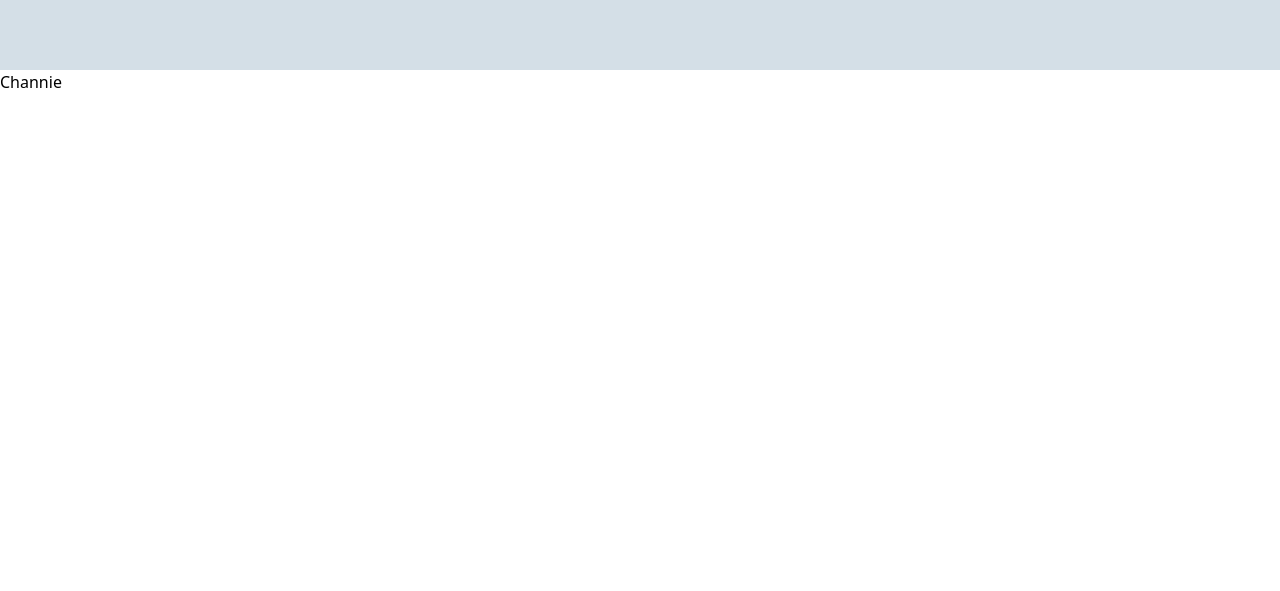
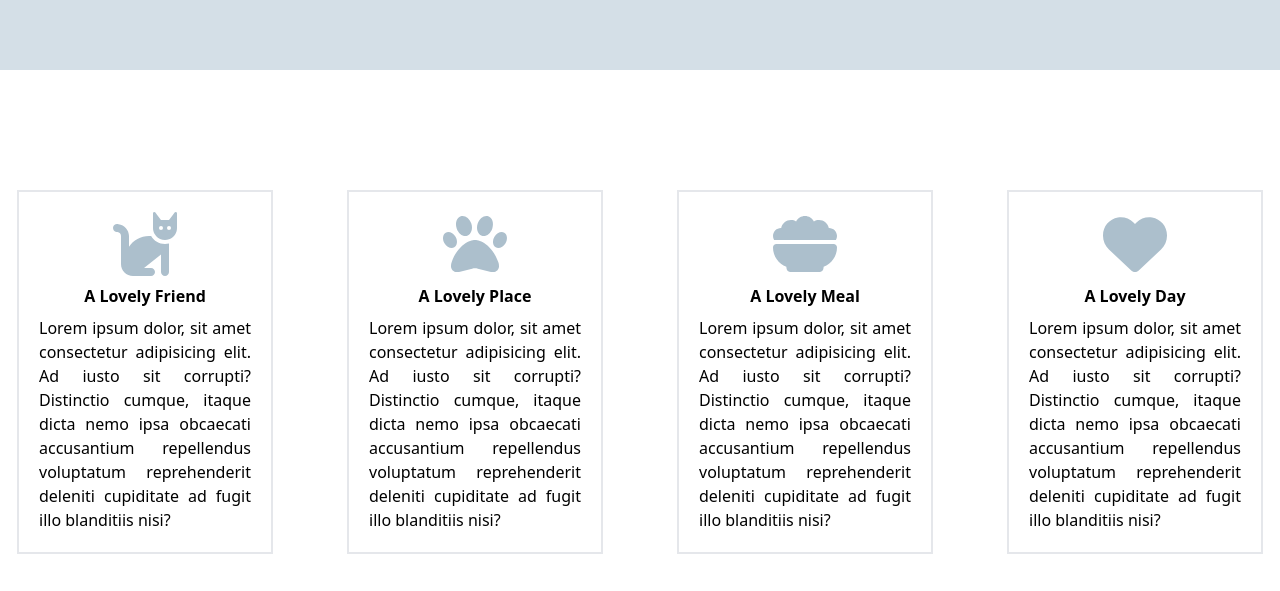
Before and after one commit to demetgas/tailwind-vue-project, a Vue app: page / in a window 1280 px wide. Shown: the part 3105-3696 px from the top of the page. Before the commit the page ends 3199 px from the top, so only its background shows below. Built offline with nearby package versions, Linux system fonts and the light colour scheme.

Commit message:
whatwedo

```diff
--- a/src/components/WhatWeDo.vue
+++ b/src/components/WhatWeDo.vue
@@ -1,8 +1,89 @@
 <template>
-  <div>Channie</div>
+  <div className="max-w-[100%] lg:h-[30svh] md:h-[50svh] mt-20">
+    <div className="grid lg:grid-cols-4 md:grid-cols-2 sm:grid-cols-1 gap-10">
+      <div
+        className="mx-auto border-2 m-10 lg:w-[20svw] md:w-[20svh] sm:w-[40svw] h-auto p-5 flex flex-col items-center hover:scale-110 transition-all delay-75 cursor-pointer"
+      >
+        <font-awesome-icon class="text-babyblue2" size="4x" :icon="faCat" />
+
+        <h2 className="text-center font-bold m-2">A Lovely Friend</h2>
+        <p className="text-center text-justify">
+          Lorem ipsum dolor, sit amet consectetur adipisicing elit. Ad iusto sit
+          corrupti? Distinctio cumque, itaque dicta nemo ipsa obcaecati
+          accusantium repellendus voluptatum reprehenderit deleniti cupiditate
+          ad fugit illo blanditiis nisi?
+        </p>
+      </div>
+      <div
+        className="mx-auto border-2 m-10 lg:w-[20svw] md:w-[280px] sm:w-[40svw] h-auto p-5 flex flex-col items-center hover:scale-110 transition-all delay-75 cursor-pointer"
+      >
+        <font-awesome-icon class="text-babyblue2" size="4x" :icon="faPaw" />
+        <h2 className="text-center font-bold m-2">A Lovely Place</h2>
+        <p className="text-center text-justify">
+          Lorem ipsum dolor, sit amet consectetur adipisicing elit. Ad iusto sit
+          corrupti? Distinctio cumque, itaque dicta nemo ipsa obcaecati
+          accusantium repellendus voluptatum reprehenderit deleniti cupiditate
+          ad fugit illo blanditiis nisi?
+        </p>
+      </div>
+      <div
+        className="mx-auto border-2 m-10 lg:w-[20svw] md:w-[280px] sm:w-[40svw] h-auto p-5 flex flex-col items-center hover:scale-110 transition-all delay-75 cursor-pointer"
+      >
+        <font-awesome-icon
+          class="text-babyblue2"
+          size="4x"
+          :icon="faBowlFood"
+        />
+
+        <h2 className="text-center font-bold m-2">A Lovely Meal</h2>
+        <p className="text-center text-justify">
+          Lorem ipsum dolor, sit amet consectetur adipisicing elit. Ad iusto sit
+          corrupti? Distinctio cumque, itaque dicta nemo ipsa obcaecati
+          accusantium repellendus voluptatum reprehenderit deleniti cupiditate
+          ad fugit illo blanditiis nisi?
+        </p>
+      </div>
+      <div
+        className="mx-auto border-2 m-10 lg:w-[20svw] md:w-[280px] sm:w-[40svw] h-auto p-5 flex flex-col items-center hover:scale-110 transition-all delay-75 cursor-pointer"
+      >
+        <font-awesome-icon class="text-babyblue2" size="4x" :icon="faHeart" />
+        <h2 className="text-center font-bold m-2">A Lovely Day</h2>
+        <p className="text-center text-justify">
+          Lorem ipsum dolor, sit amet consectetur adipisicing elit. Ad iusto sit
+          corrupti? Distinctio cumque, itaque dicta nemo ipsa obcaecati
+          accusantium repellendus voluptatum reprehenderit deleniti cupiditate
+          ad fugit illo blanditiis nisi?
+        </p>
+      </div>
+    </div>
+  </div>
 </template>
 <script>
+import {
+  faCat,
+  faPaw,
+  faBowlFood,
+  faHeart,
+} from "@fortawesome/free-solid-svg-icons";
+import { FontAwesomeIcon } from "@fortawesome/vue-fontawesome";
 export default {
   name: "WhatWeDo",
+  components: {
+    FontAwesomeIcon,
+  },
+  computed: {
+    faCat() {
+      return faCat;
+    },
+    faPaw() {
+      return faPaw;
+    },
+    faBowlFood() {
+      return faBowlFood;
+    },
+    faHeart() {
+      return faHeart;
+    },
+  },
 };
 </script>
```
